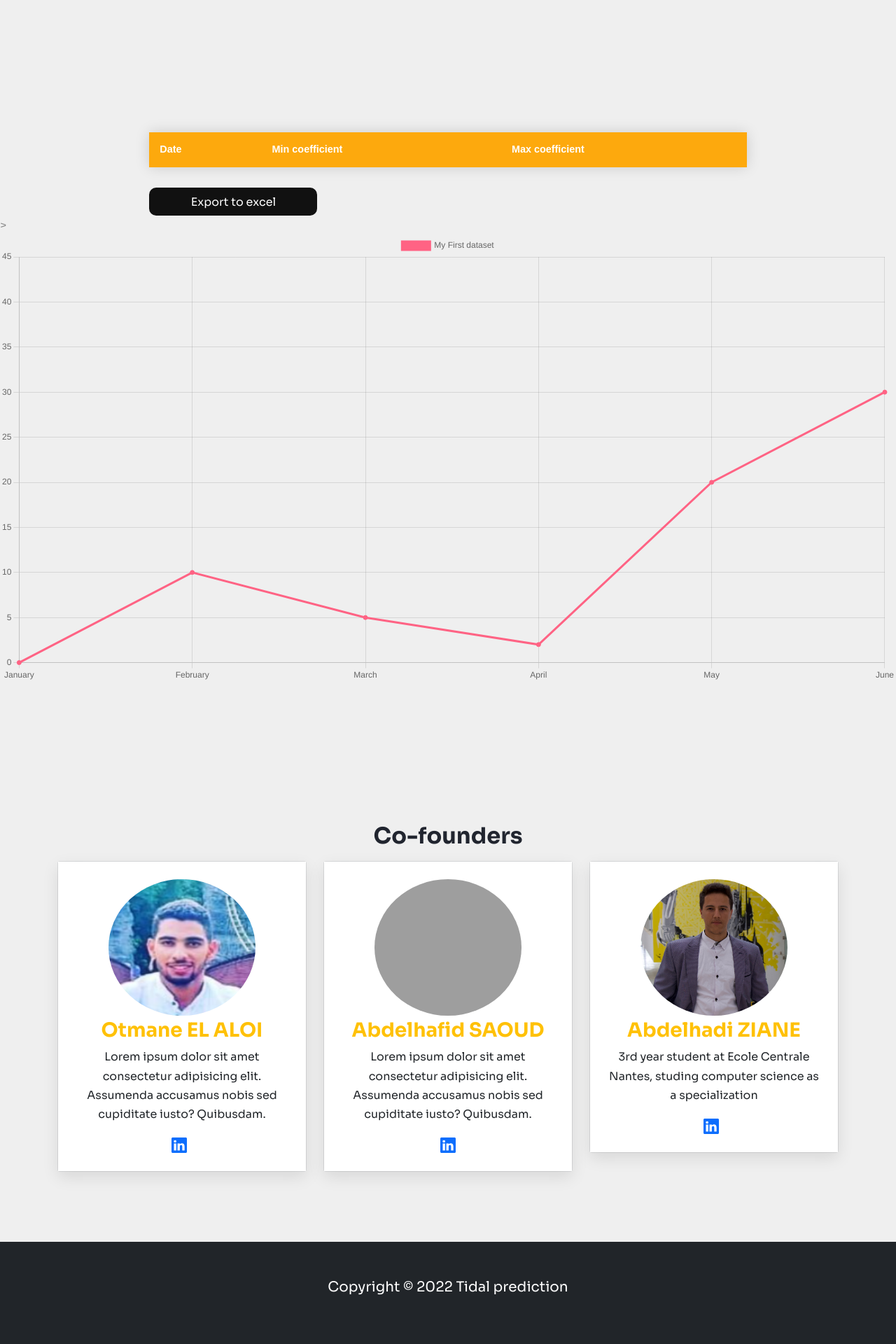
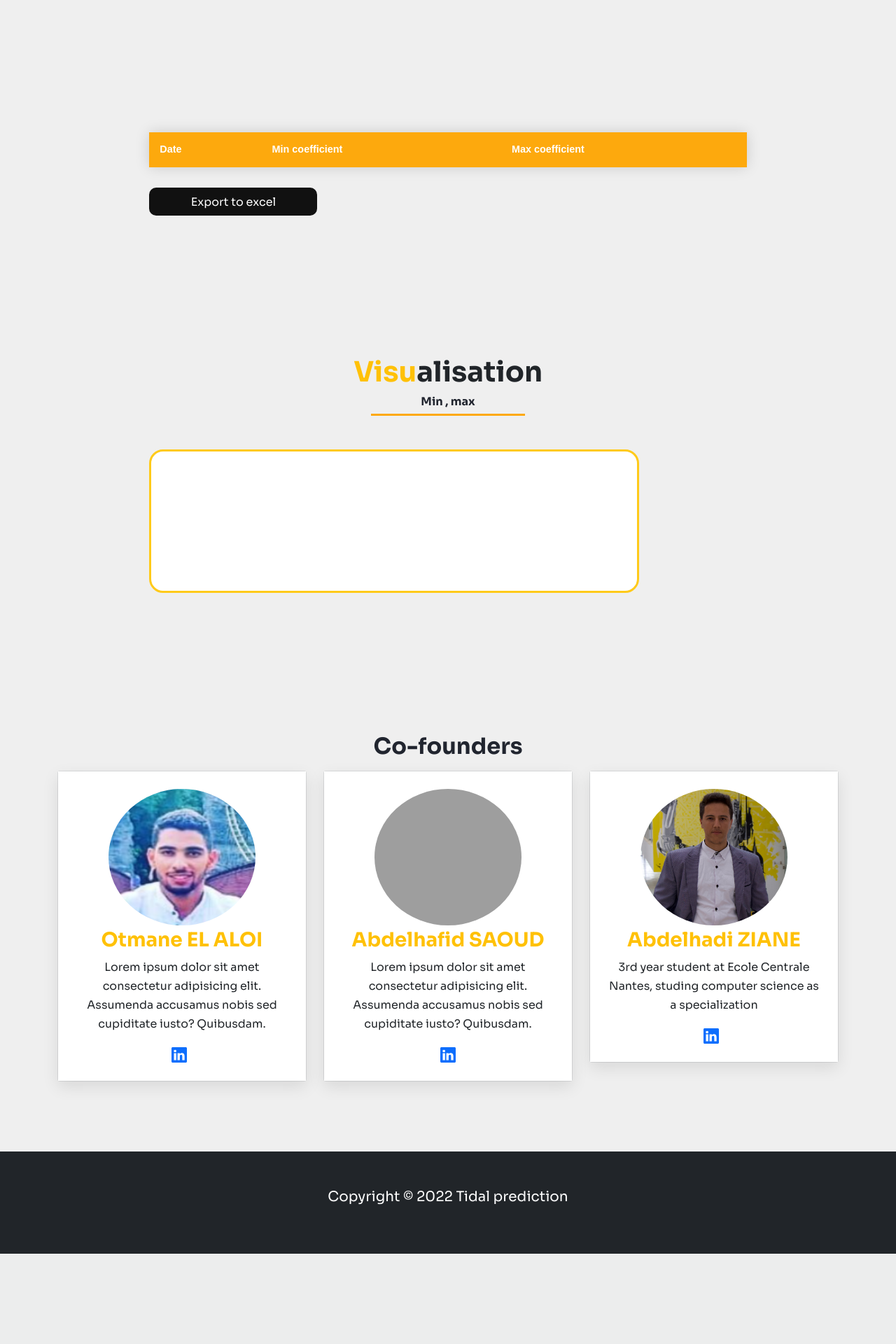
Before and after one commit to yassine-mabrouk/Prediction-of-tidal-coefficients, a Flask app: page / in a window 1280 px wide. Shown: the part 4122-6042 px from the top of the page at 70% size. After the commit the page ends 5913 px from the top, so only its background shows below. Run offline with Flask 2, Linux system fonts and the light colour scheme; lists and menus that the app fills with data are empty; a map, chart or similar area stays blank; some libraries are stand-ins or nearby versions; grey boxes are pictures that could not be loaded.

Commit message:
add visualisation graphes

```diff
--- a/app.py
+++ b/app.py
@@ -53,4 +53,4 @@ def hello():
         return render_template(index_html)
 
 if __name__ == "__main__":
-    app.run(debug=True, host="0.0.0.0")
+    app.run(debug=True, host="127.0.0.1")
--- a/static/css/main.css
+++ b/static/css/main.css
@@ -166,3 +166,10 @@ form{
     display: flex;
     flex-direction: row;
 }
+.chartBox {
+    width: 700px;
+    padding: 20px;
+    border-radius: 20px;
+    border: solid 3px rgb(255, 202, 26);
+    background: white;
+  }
--- a/static/js/Visualisation.js
+++ b/static/js/Visualisation.js
@@ -1,28 +1,59 @@
-console.log("hello");
-const labels = [
-    'January',
-    'February',
-    'March',
-    'April',
-    'May',
-    'June',
-  ];
+console.log("connect")
+var table = document.getElementById("dataTable");
+console.log("===========tables=================");
+console.log(table);
+var  minValues=[];
+var maxValues=[];
+var dates=[];
+for (var i = 1; i < table.rows.length; i++) {
+
+    dates.push( table.rows[i].cells[0].innerHTML);
+    console.log(table.rows[i].cells[0].innerHTML);
+    minValues.push( table.rows[i].cells[1].innerHTML);
+    maxValues.push(table.rows[i].cells[2].innerHTML);
+    //data2.push(item);
+}
+console.log(minValues);
+// console.log(maxValues);
+ //console.log(dates);
 
        const data = {
-    labels: labels,
+        labels: dates,
         datasets: [{
-      label: 'My First dataset',
-      backgroundColor: 'rgb(255, 99, 132)',
-      borderColor: 'rgb(255, 99, 132)',
-      data: [0, 10, 5, 2, 20, 30, 45],
-    }]
+          label: 'Min',
+          data: minValues,
+          backgroundColor:
+            'rgba(0, 26, 104, 0.2)',
+          borderColor:
+            'rgba(255, 26, 104, 1)',
+          tension: 0.4
+        },
+        {
+          label: 'Max',
+          data: maxValues,
+          backgroundColor:
+            'rgba(0, 26, 104, 0.2)',
+          borderColor:
+          'rgba(0, 26, 104, 0.2)',
+          tension: 0.4
+        }
+        ]
       };
 
+      // config
       const config = {
         type: 'line',
-    data: data,
-    options: {}
+        data,
+        options: {
+          scales: {
+            y: {
+              beginAtZero: true
+            }
+          }
+        }
       };
+
+      // render init block
       const myChart = new Chart(
         document.getElementById('myChart'),
         config
--- a/templates/index.html
+++ b/templates/index.html
@@ -18,7 +18,13 @@
   <link rel="stylesheet" href="https://cdn.jsdelivr.net/gh/devicons/devicon@v2.14.0/devicon.min.css">
   <script src="static/js/table2excel.js"></script>
   <title>Tidal Prediction</title>
-  <script src="https://cdn.jsdelivr.net/npm/chart.js"></script>
+<style>
+  .chartBox {
+    border-radius: 20px;
+    border: solid 3px rgb(255, 202, 26);
+    background: white;
+  }
+</style>
 </head>
 
 <body>
@@ -268,14 +274,26 @@
         });
       </script>
     </div>
+  </section>
+  <section>
 
-  <div style = "width : 75%" class="mx-auto col-sm-6  col-md-6 col-lg-8"></div>>
-    <canvas id="myChart"></canvas>
-  </div>
+    <div id="Prediction" class="container">
+      <div class="row mb-5">
+        <div class="col-md-8 mx-auto text-center">
+          <h1 class="text-dark"><span class="text-warning">Visu</span>alisation</h1>
+          <div class="subtitle">
+            <h6>Min , max </h6>
+          </div>
+        </div>
+      </div>
+    </div>
+    <div class="mx-auto col-sm-6  col-md-6 col-lg-8">
 
-  <!--Visualisation-->
+              <div class="chartBox">
+                <canvas id="myChart"></canvas>
+              </div>
 
-  <script src=""../static/js/Visualisation.js""> </script>
+    </div>
   </section>
   <!-- Co-Founders -->
   <section id="section">
@@ -351,7 +369,10 @@
   <script src="https://cdn.jsdelivr.net/npm/bootstrap@5.0.1/dist/js/bootstrap.bundle.min.js"
     integrity="sha384-gtEjrD/SeCtmISkJkNUaaKMoLD0//ElJ19smozuHV6z3Iehds+3Ulb9Bn9Plx0x4"
     crossorigin="anonymous"></script>
-  <script src="../static/js/Visualisation.js"></script>
+        <!-- link JavaScript -->
+        <script type="text/javascript" src="https://cdn.jsdelivr.net/npm/chart.js"></script>
+
+  <script src="../static/js/visualisation.js"></script>
 </body>
 
 </html>
```
Also changed, not shown: README.md (deleted). Lines whose indentation alone changed are shown as unchanged.
